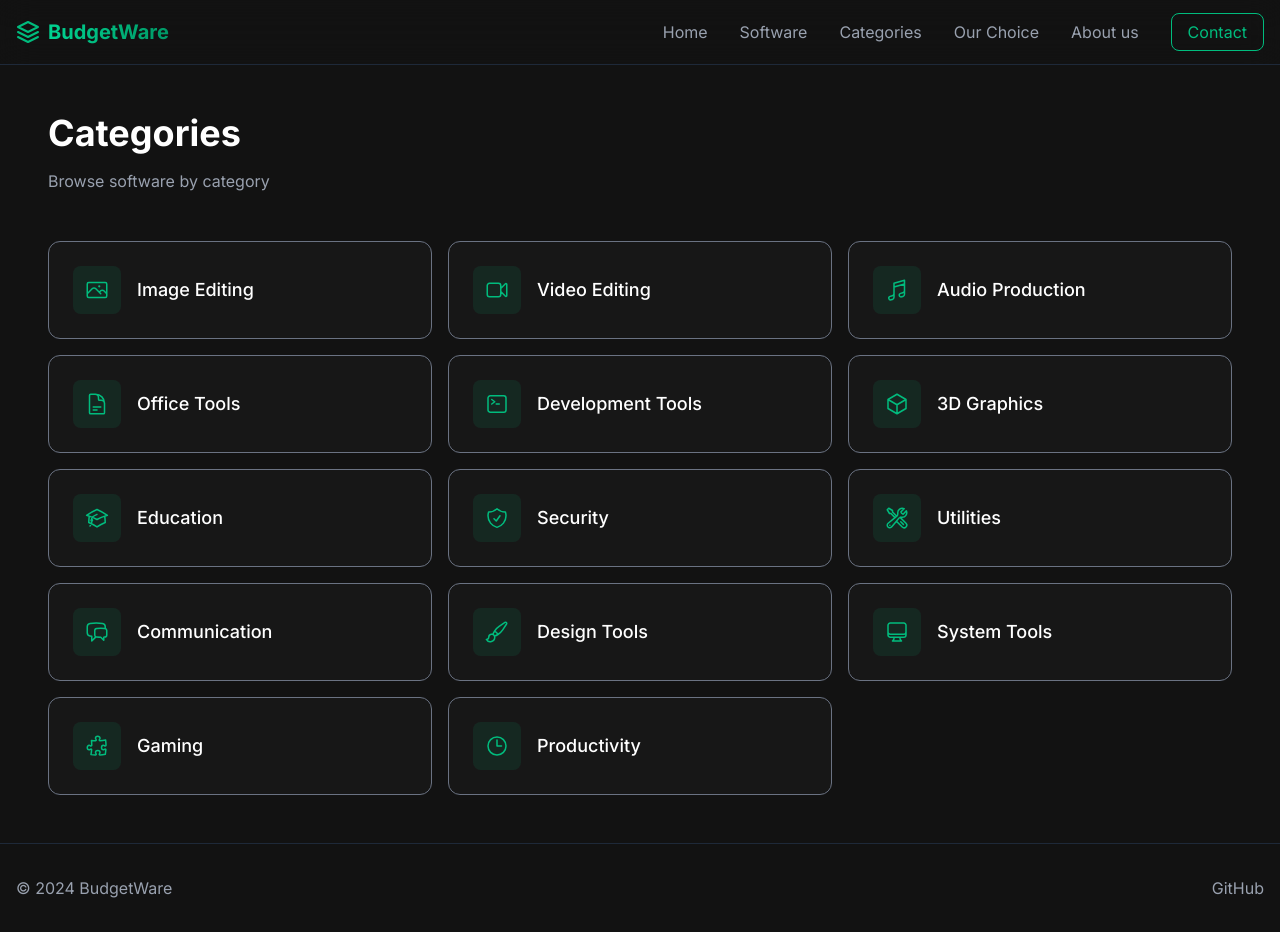
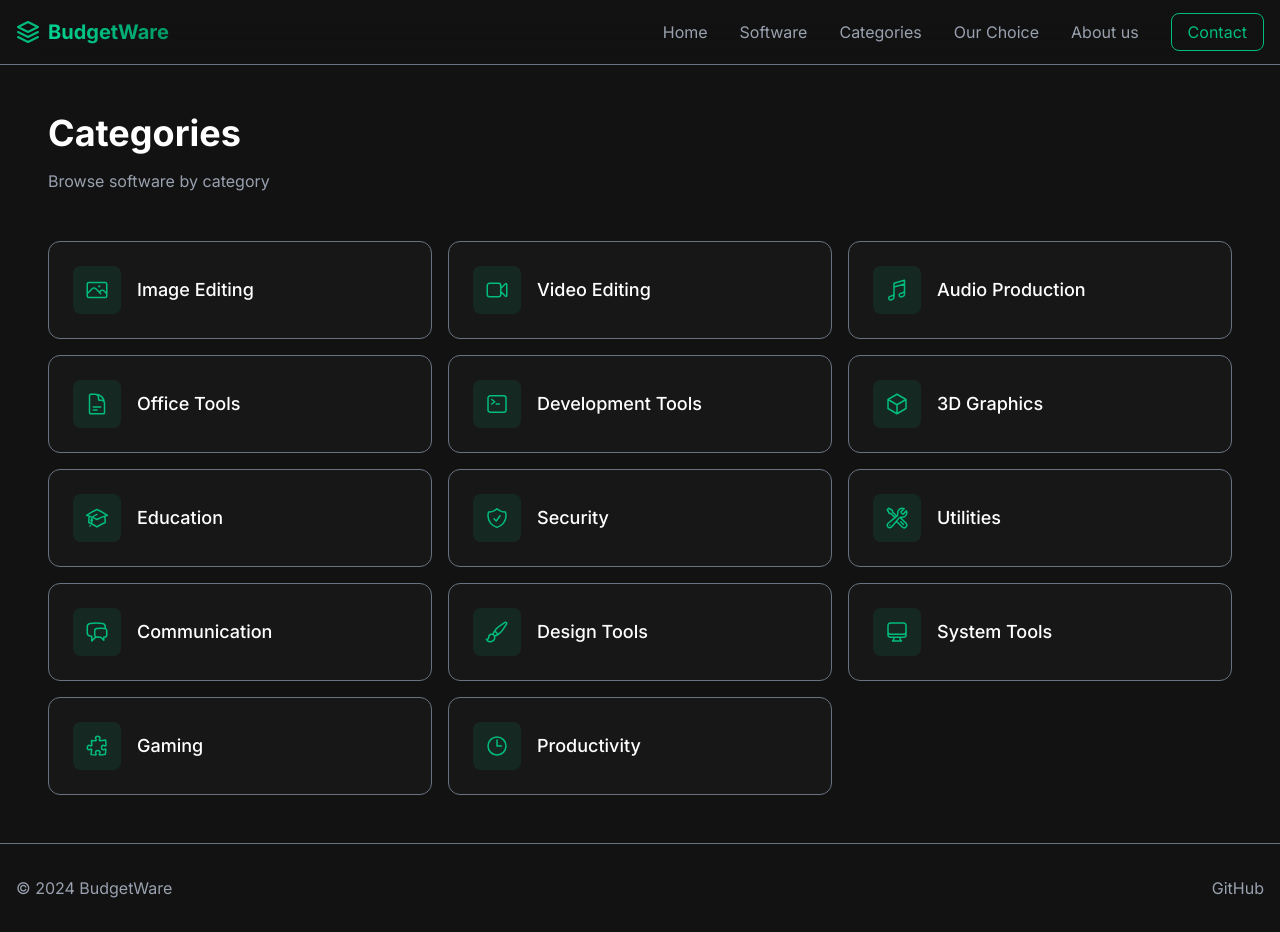
Before and after one commit to Linuszackrisson/budgetware-next, a Next.js app: page /categories in a window 1280 px wide. Built offline with nearby package versions, Linux system fonts and the light colour scheme; no server answers.

Commit message:
Enough my eyes are bleeding

```diff
--- a/src/components/CategoryCard.tsx
+++ b/src/components/CategoryCard.tsx
@@ -4,7 +4,7 @@ export function CategoryCard({ category, Icon }: CategoryCardProps) {
   return (
     <a
       href={`/categories/${encodeURIComponent(category)}`}
-      className="flex h-full p-6 bg-[#171717] rounded-xl border border-gray-500 hover:border-emerald-500/50 transition-all group"
+      className="flex h-full p-6 bg-[#171717] rounded-xl border border-gray-500 hover:border-emerald-500/50 transition-colors bg-[#171717]"
     >
       <div className="flex items-center gap-4">
         <div className="p-3 rounded-lg bg-emerald-500/10 group-hover:bg-emerald-500/20 transition-colors">
--- a/src/components/Footer.tsx
+++ b/src/components/Footer.tsx
@@ -1,6 +1,6 @@
 export default function Footer() {
   return (
-    <footer className="border-t border-gray-800">
+    <footer className="border-t border-gray-500">
       <div className="container mx-auto px-4 py-8 flex items-center justify-between">
         <p className="text-gray-400">© 2024 BudgetWare</p>
         <a
--- a/src/components/Header.tsx
+++ b/src/components/Header.tsx
@@ -2,7 +2,7 @@ import Link from 'next/link';
 
 export default function Header() {
   return (
-    <header className="border-b border-gray-800 backdrop-blur-lg sticky top-0 z-50">
+    <header className="border-b border-gray-500 backdrop-blur-lg sticky top-0 z-50">
       <div className="container mx-auto px-4">
         <div className="flex items-center justify-between h-16">
           <div className="flex items-center gap-2">
```
